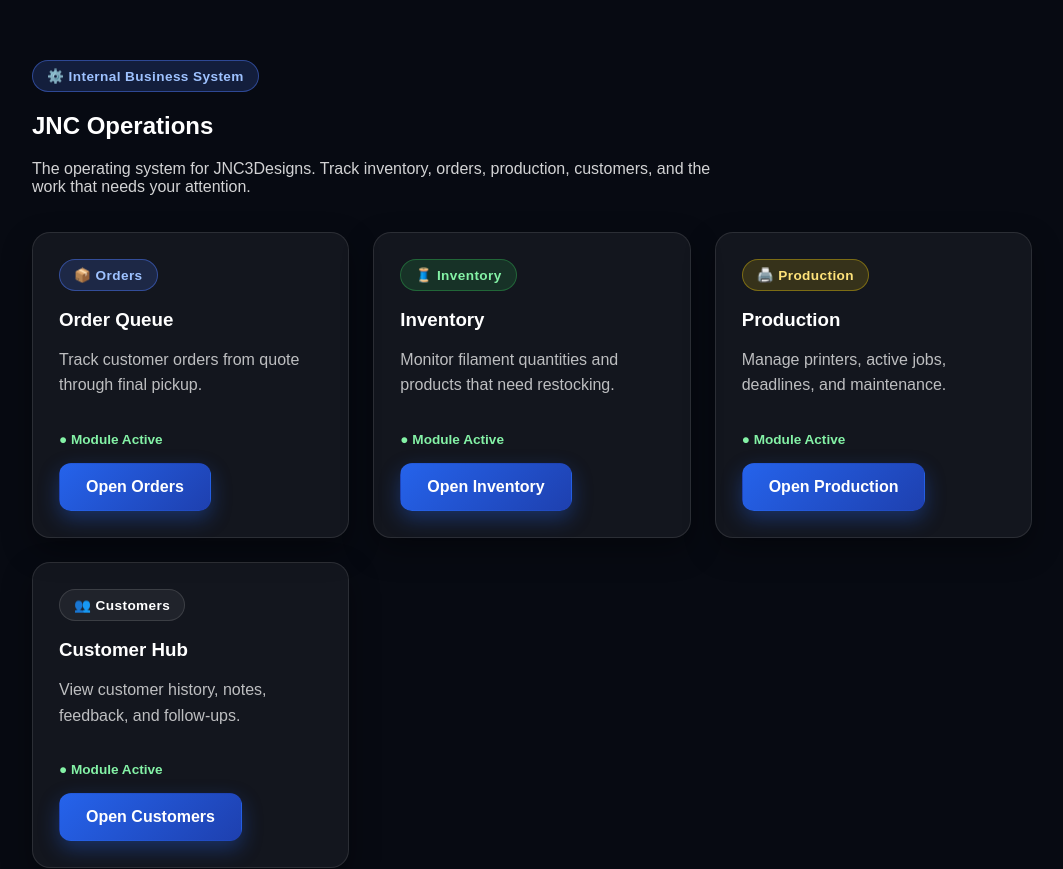
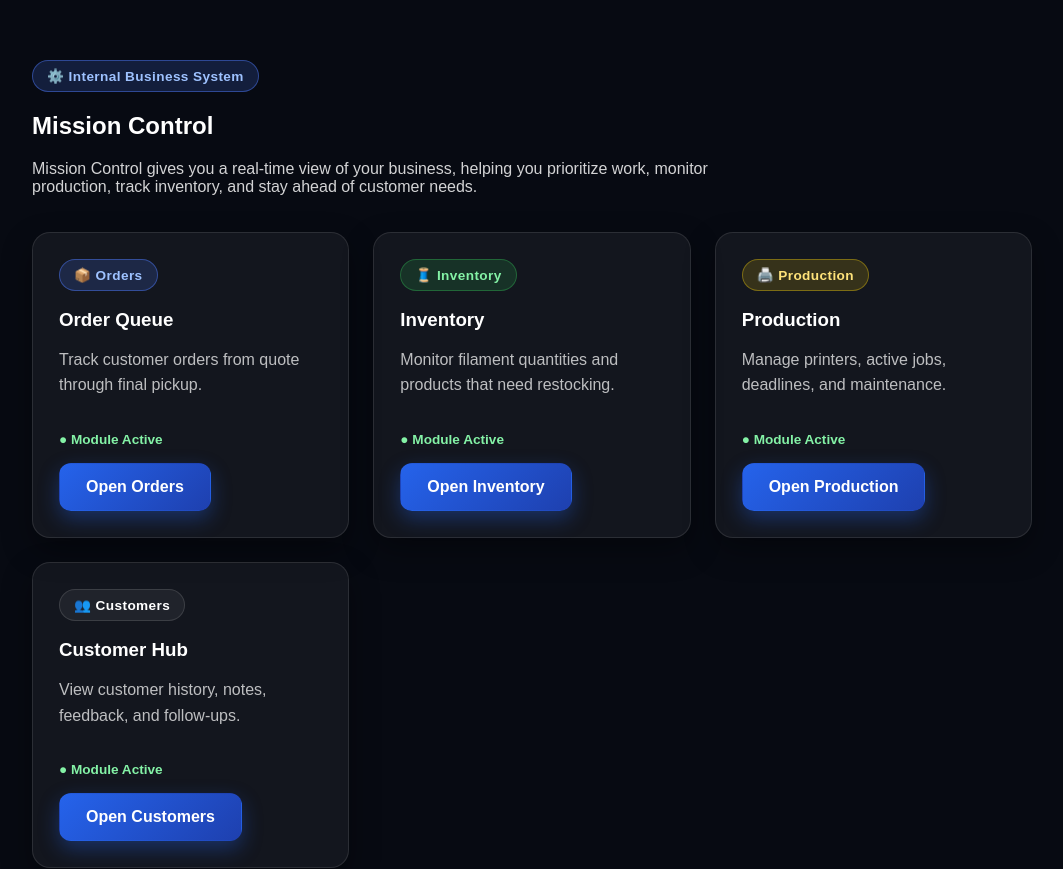
Before and after one commit to jnc3designs/jnc3designs-website, a Next.js app in the folder jnc3designs-premium/: page /operations in a window 1280 px wide. Shown: the top 869 px of the page, without its empty margins (108-1171 px from the left). Built offline with nearby package versions, Linux system fonts and the light colour scheme.

Commit message:
Update page.js

```diff
--- a/jnc3designs-premium/app/operations/page.js
+++ b/jnc3designs-premium/app/operations/page.js
@@ -14,12 +14,11 @@ export default function OperationsPage() {
           ⚙️ Internal Business System
         </Badge>
 
-        <h1>JNC Operations</h1>
+        <h1>Mission Control</h1>
 
         <p className="operations-intro">
-          The operating system for JNC3Designs. Track inventory, orders,
-          production, customers, and the work that needs your attention.
-        </p>
+Mission Control gives you a real-time view of your business, helping you prioritize work, monitor production, track inventory, and stay ahead of customer needs.
+</p>
 
         <div className="operations-grid">
           <OperationsModuleCard
```
